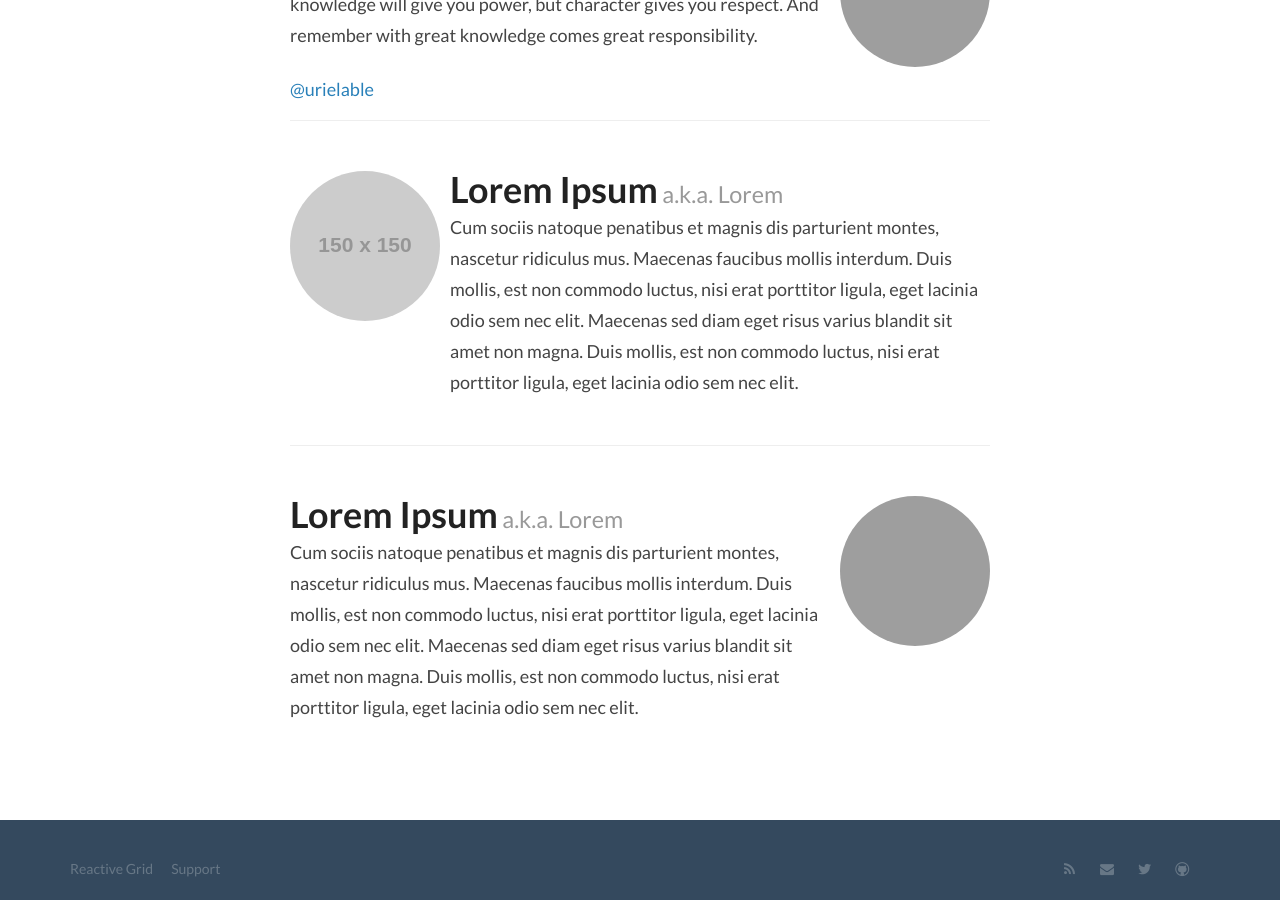
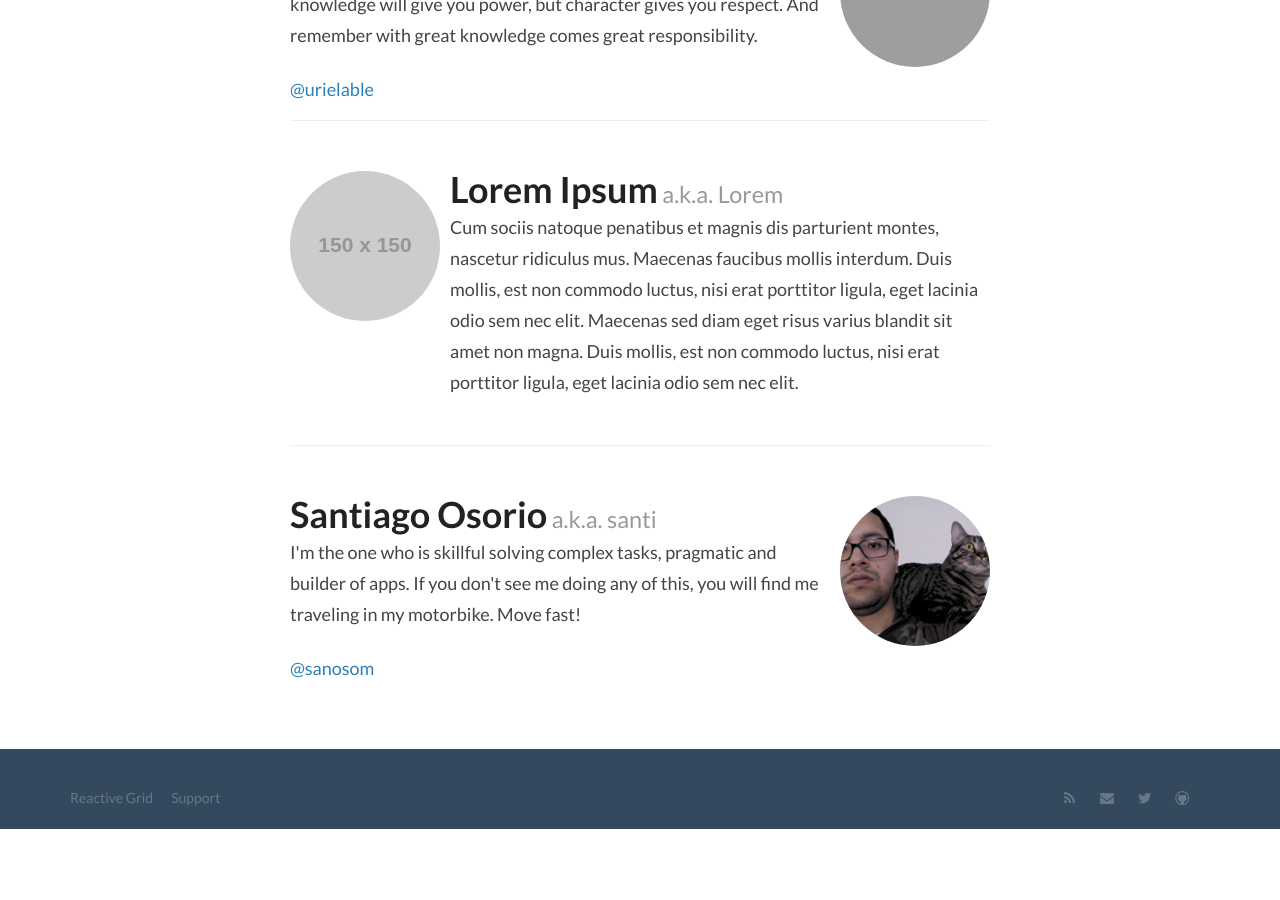
Before and after one commit to edmt/reactivegrid.github.io, a Jekyll site: the page built from team/index.html, in a window 1280 px wide and 900 px high, scrolled down 1162 px. Built offline with Jekyll 4.4.1, drawn with Linux system fonts in a browser that asks for light colours; some web fonts are replaced; Markdown is read by kramdown in place of the engine named in the settings; after the commit the page ends 1991 px from its top, so only the background shows below that; grey boxes are pictures that could not be loaded.

Commit message:
Adds santi's bio

```diff
--- a/team/index.html
+++ b/team/index.html
@@ -56,10 +56,14 @@ title: Team
     </div>
   </div>
   <hr/>
-  <div class="team-member media"><img src="http://gravatar.com/avatar/c67eb30f108282fd59869be977f2a63c?s=150" class="pull-right media-object img-circle"/>
+  <div class="team-member media"><img src="/img/santi.jpg" class="pull-right media-object img-circle"/>
     <div class="media-body">
-      <h3 class="media-heading">Lorem Ipsum<small> a.k.a. Lorem</small></h3>
-      <p>Cum sociis natoque penatibus et magnis dis parturient montes, nascetur ridiculus mus. Maecenas faucibus mollis interdum. Duis mollis, est non commodo luctus, nisi erat porttitor ligula, eget lacinia odio sem nec elit. Maecenas sed diam eget risus varius blandit sit amet non magna. Duis mollis, est non commodo luctus, nisi erat porttitor ligula, eget lacinia odio sem nec elit.</p>
+      <h3 class="media-heading">Santiago Osorio<small> a.k.a. santi</small></h3>
+      <p>
+        I'm the one who is skillful solving complex tasks, pragmatic and builder of apps.
+        If you don't see me doing any of this, you will find me traveling in my motorbike.
+        Move fast!
+      </p><a target="_blank" href="https://twitter.com/sanosom">@sanosom</a>
     </div>
   </div>
 </div>
```
Also changed, not shown: _templates/team/index.jade (+7 -4 lines), img/santi.jpg (added).
